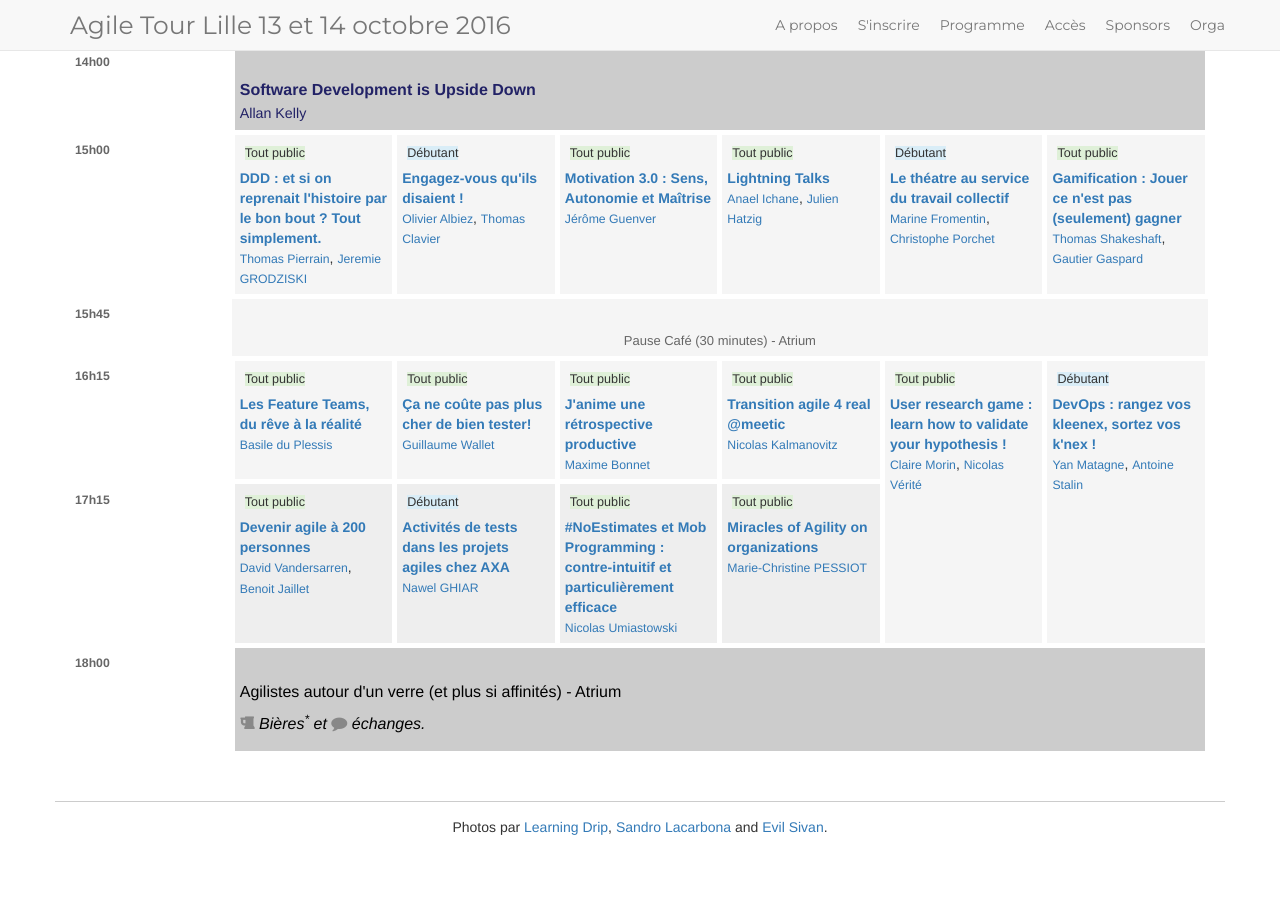
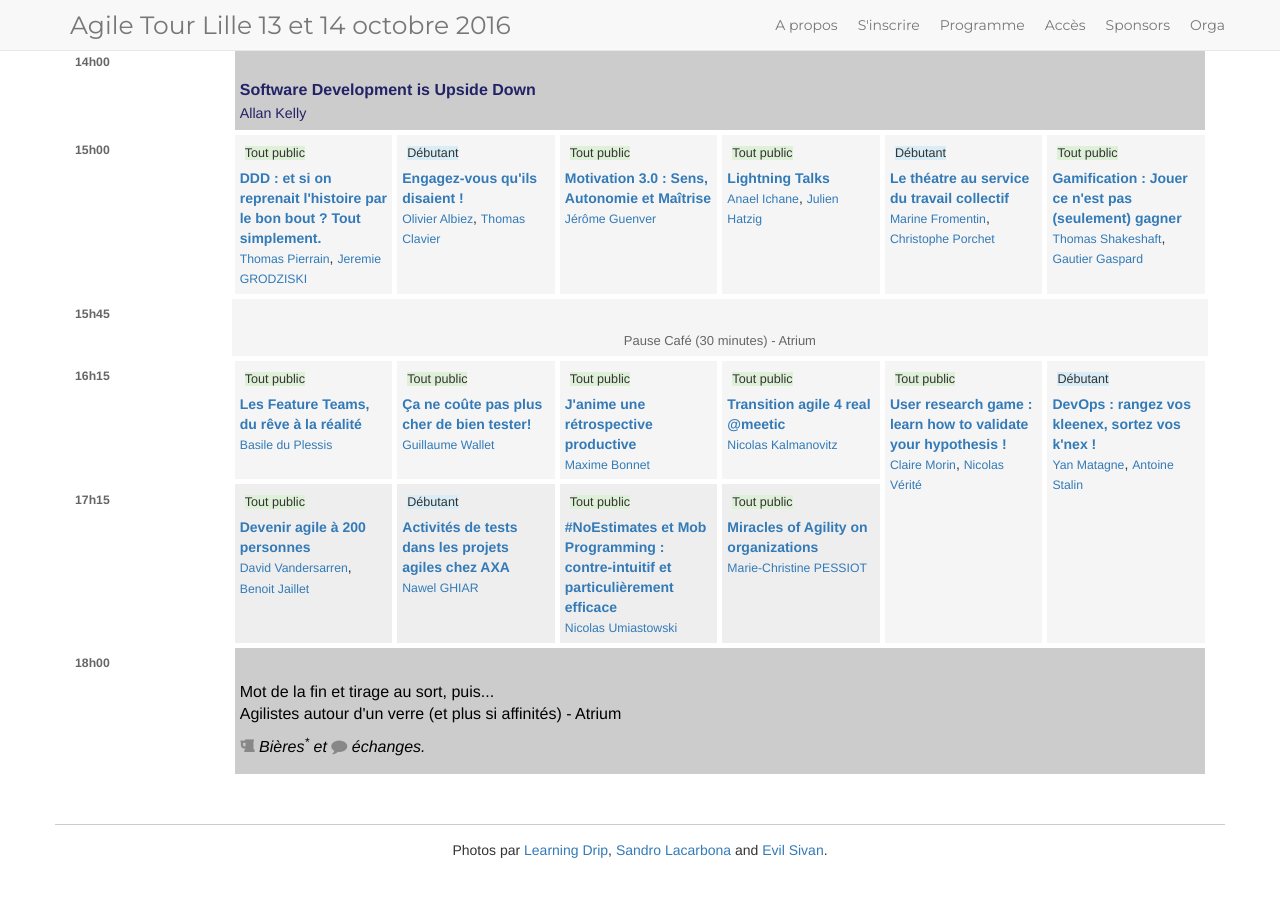
Before and after one commit to jak78/agile-tour-lille-2017, a Jekyll site: the page built from page-programme.html, in a window 1280 px wide and 900 px high, scrolled down 2501 px. Shown: the top 897 px of the window. Built offline with Jekyll 4.4.1, drawn with Linux system fonts in a browser that asks for light colours; nearby versions of some CDN libraries.

Commit message:
add 'Mot de la fin' on friday

```diff
--- a/_data/schedule.yml
+++ b/_data/schedule.yml
@@ -486,7 +486,7 @@
       - hour: 18h00
         special: 1
         content:
-          - label: Agilistes autour d'un verre (et plus si affinités) - Atrium
+          - label: "Mot de la fin et tirage au sort, puis... </br> Agilistes autour d'un verre (et plus si affinités) - Atrium"
             image: 2818268935_5d06ed7b4a_m_d.jpg
             room: Atrium
             extra: <span><i class="fa fa-beer"></i> Bières<sup>*</sup> et <span><i class="fa fa-comment"></i> échanges.
```
